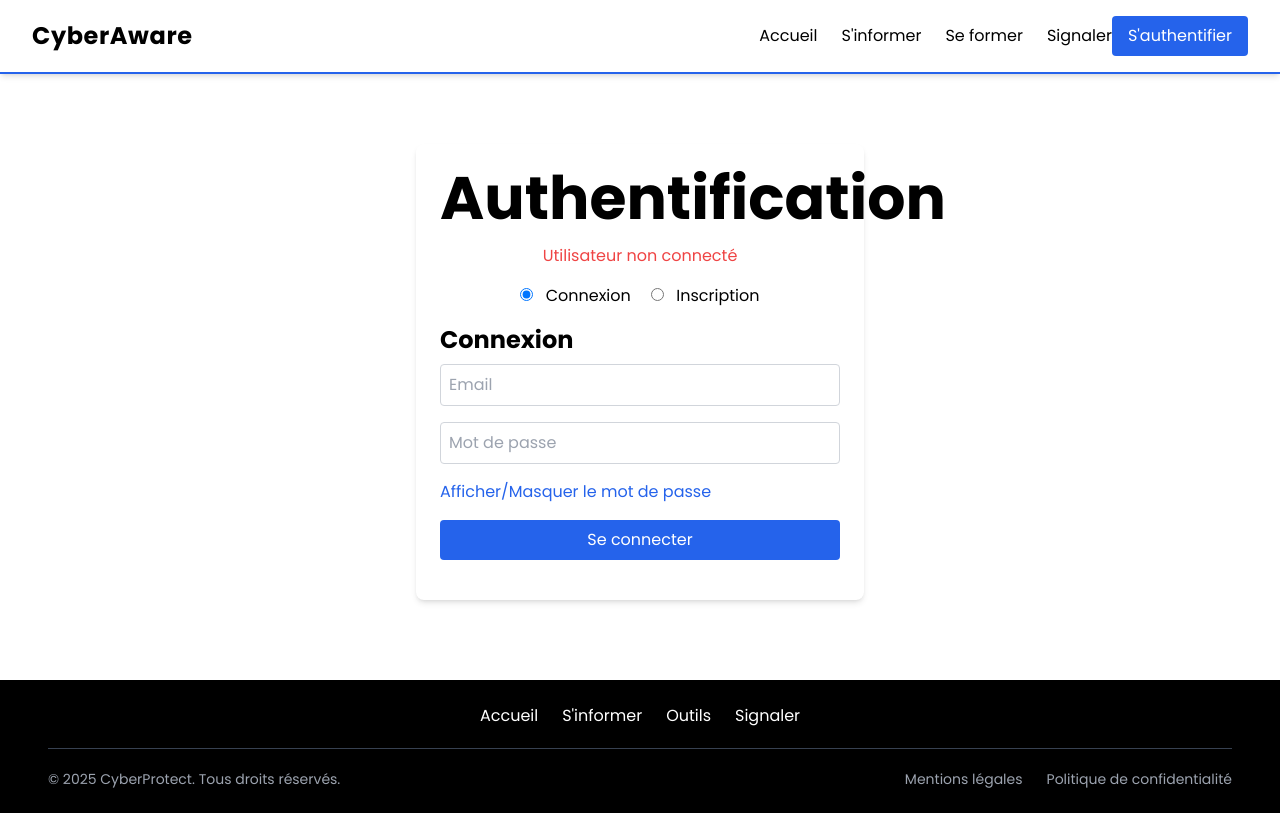
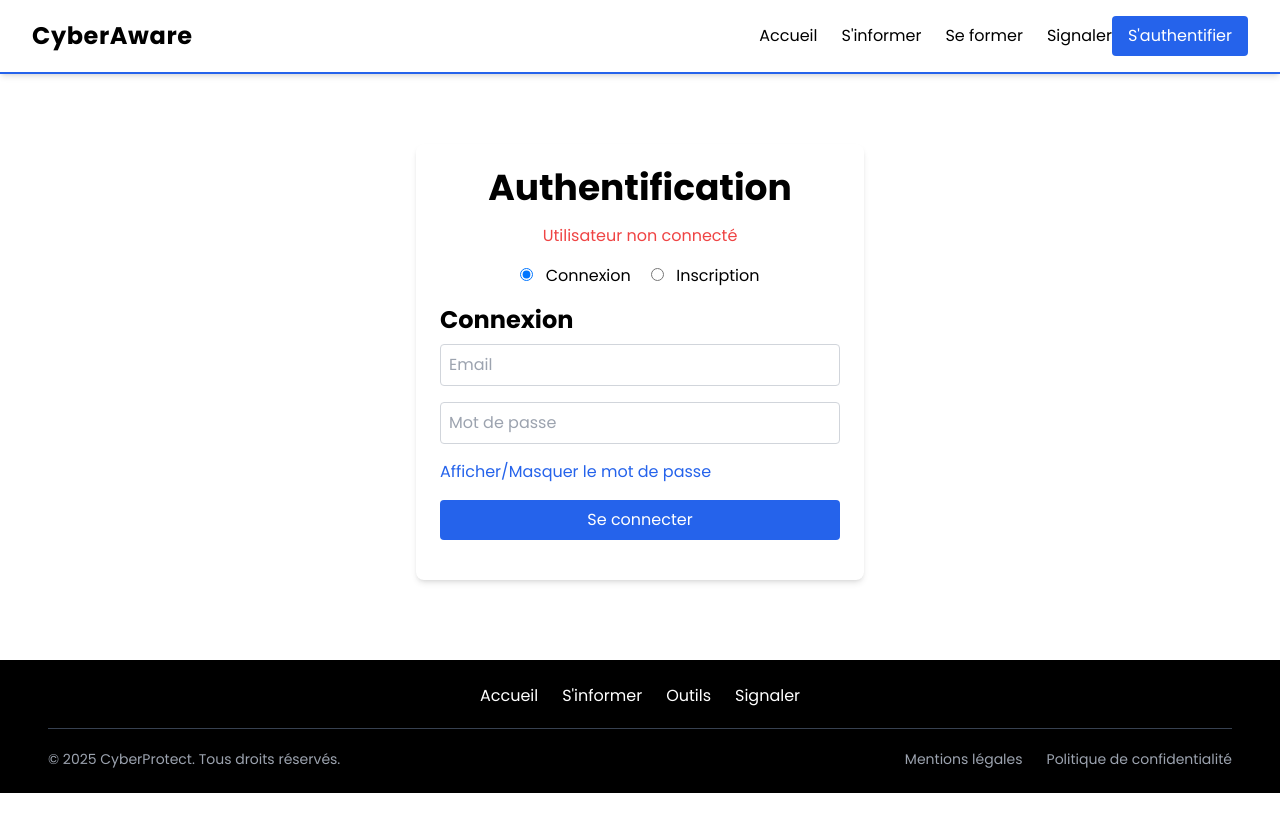
Before and after one commit to OHNIMUS-Leopold/CyberAware, a Nuxt app: page /auth in a window 1280 px wide. Built offline with nearby package versions, Linux system fonts and the light colour scheme; no server answers.

Commit message:
correction taille

```diff
--- a/pages/auth.vue
+++ b/pages/auth.vue
@@ -84,7 +84,7 @@
 
 <template>
   <div class="mt-28 mb-20 max-w-md mx-auto p-6 bg-white rounded-lg shadow-md">
-    <h1 class="mb-4 text-center text-6xl">Authentification</h1>
+    <h1 class="mb-4 text-center">Authentification</h1>
     <p class="mb-4 text-red-500 text-center">{{ message }}</p>
     <div v-if="valeur !== 1" class="mb-4 text-center">
       <label class="mr-4">
```
